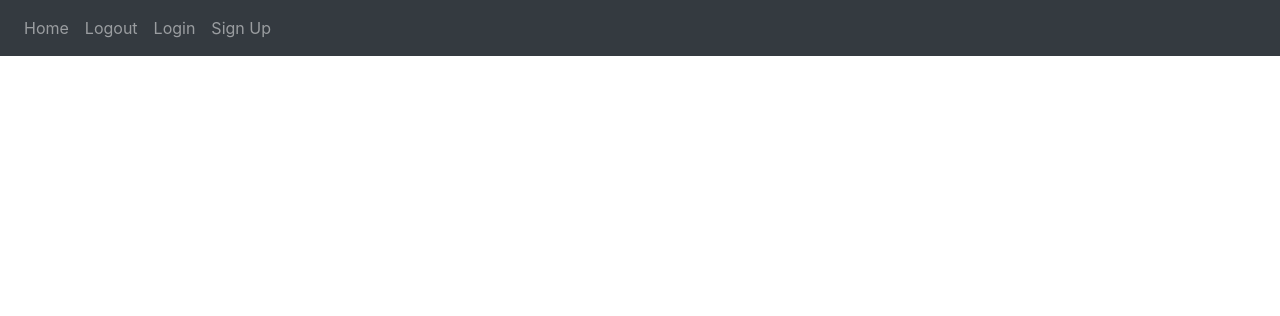
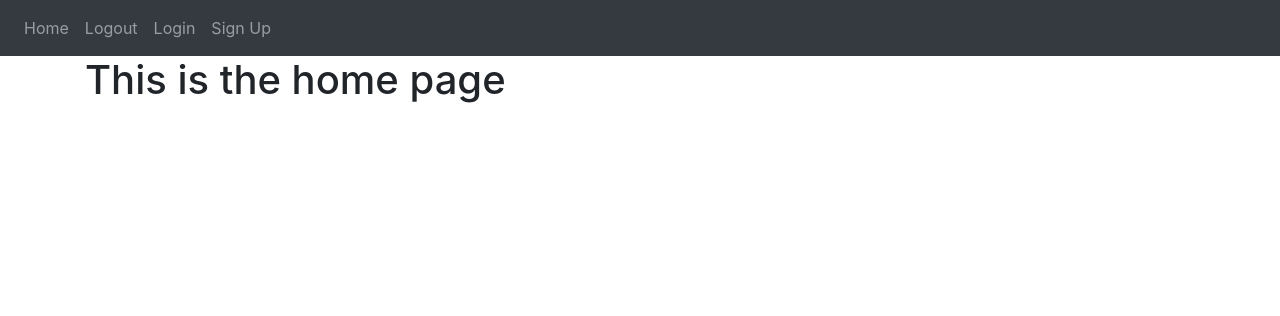
Before and after one commit to Katherina2020/web_app_tutorial_tim, a Python web app: template templates/home.html in a window 1280 px wide. Shown: the top 316 px of the page. Run offline with Jinja, Linux system fonts and the light colour scheme; the template is opened without the code that fills it, so the values that code supplies are empty; some libraries are stand-ins or nearby versions.

Commit message:
add block content in home.html

```diff
--- a/templates/home.html
+++ b/templates/home.html
@@ -2,3 +2,7 @@
 <!-- define html document that use base.html-->
 {% extends "base.html"%}
 {% block title %}Changed{% endblock%}
+
+{% block content %}
+<h1>This is the home page</h1>
+{% endblock %}
```
